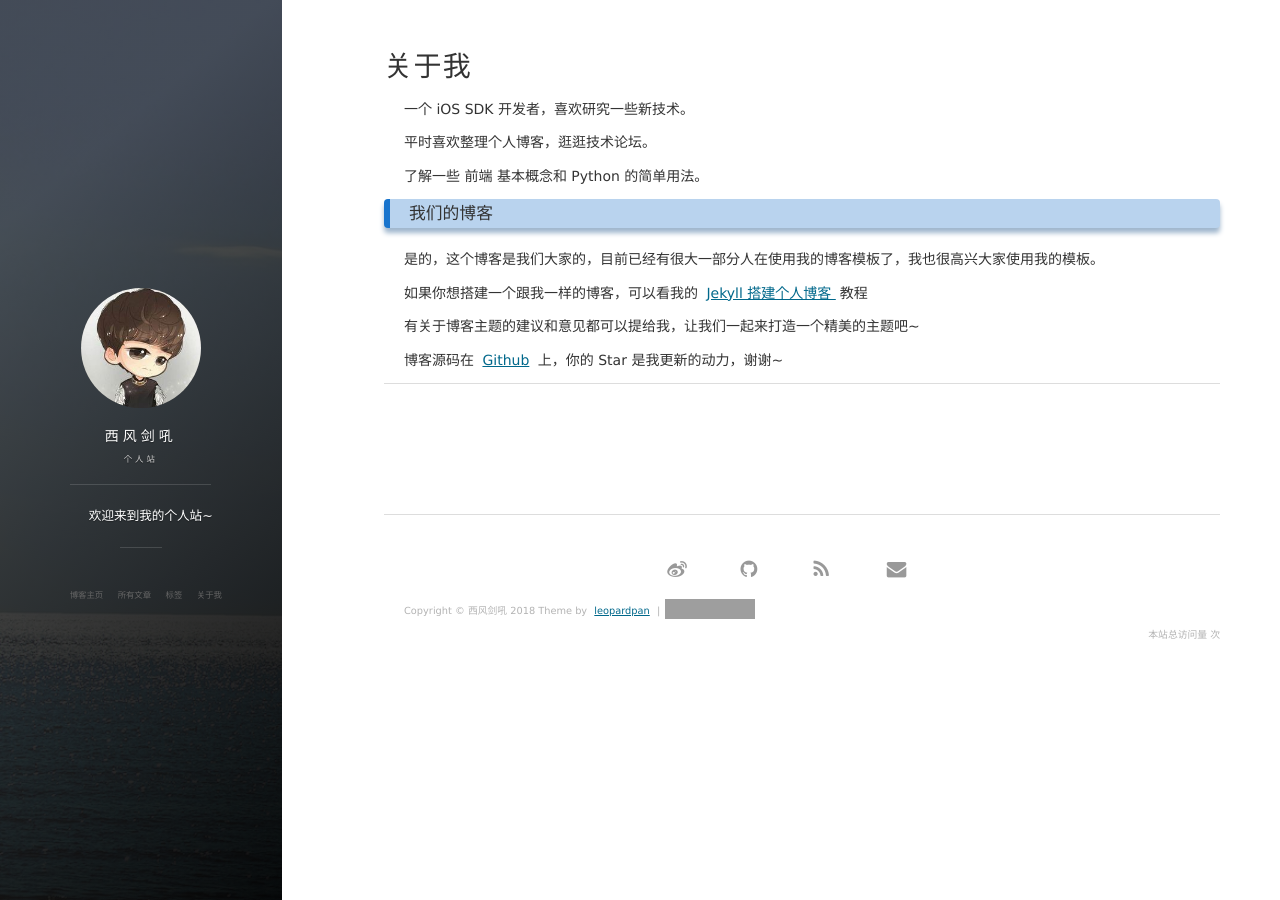
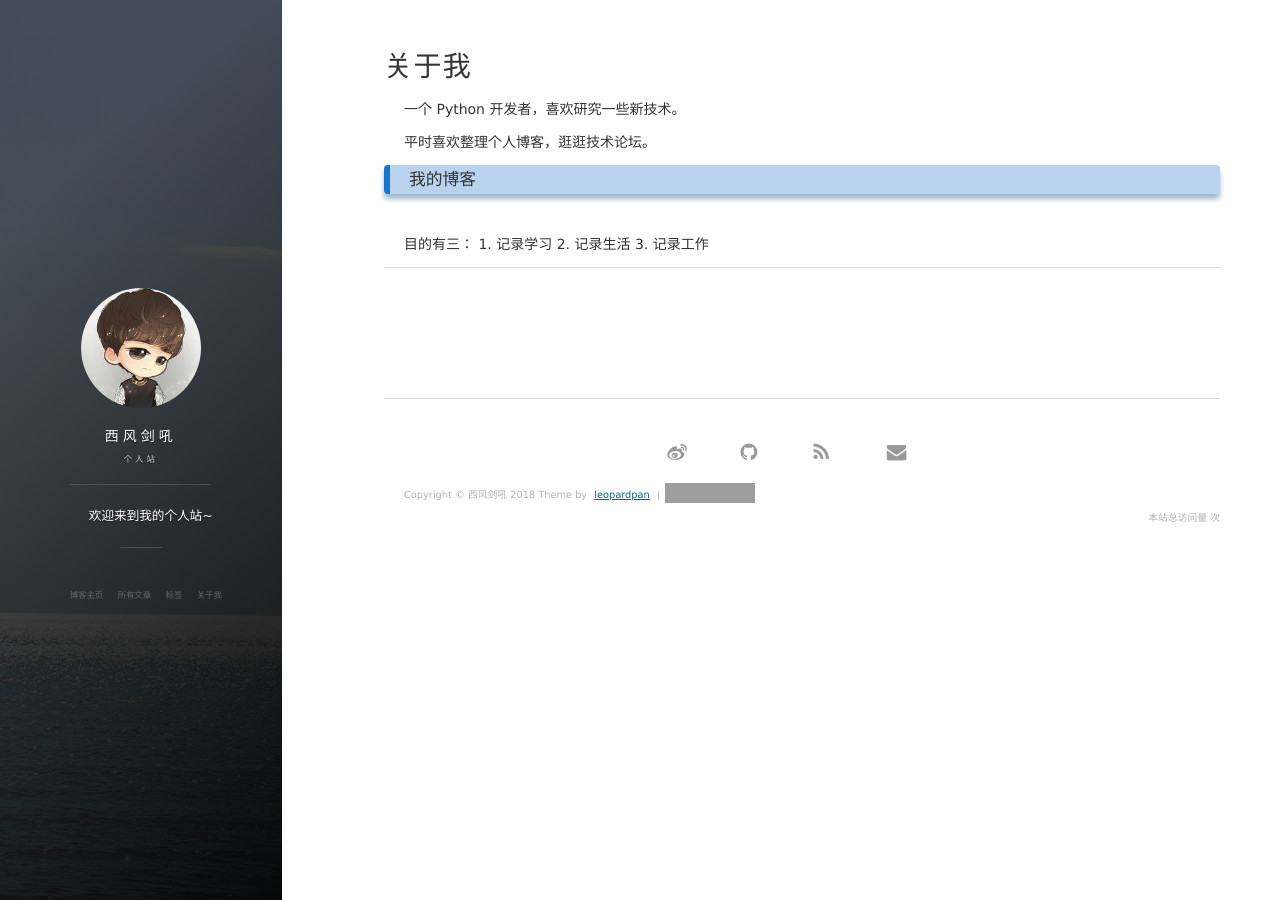
Before and after one commit to XFJH/XFJH.github.io, a Jekyll site: the page built from about.md, in a window 1280 px wide. Built offline with Jekyll 4.4.1, drawn with Linux system fonts in a browser that asks for light colours; nearby versions of some CDN libraries; comment, search, counter and statistics services are not loaded; grey boxes are pictures that could not be loaded.

Commit message:
Update about.md

```diff
--- a/about.md
+++ b/about.md
@@ -3,34 +3,18 @@
 title: 关于我
 ---
 
-一个 iOS SDK 开发者，喜欢研究一些新技术。
+一个 Python 开发者，喜欢研究一些新技术。
 <p>
 平时喜欢整理个人博客，逛逛技术论坛。
 <p>
-了解一些 前端 基本概念和 Python 的简单用法。
+
+<h3> 我的博客 </h3>
 
 <p>
-
-<h3> 我们的博客 </h3>
-
-<p>
-
-是的，这个博客是我们大家的，目前已经有很大一部分人在使用我的博客模板了，我也很高兴大家使用我的模板。
-
-<p>
-
-如果你想搭建一个跟我一样的博客，可以看我的
-<a href="/2016/10/jekyll_tutorials1/"> Jekyll 搭建个人博客 </a>
-教程
-
-<p>
-
-有关于博客主题的建议和意见都可以提给我，让我们一起来打造一个精美的主题吧~
-
-<p>
-
-博客源码在 <a target="_blank" href='https://github.com/leopardpan/leopardpan.github.io/'>Github</a> 上，你的 Star 是我更新的动力，谢谢~
-
+目的有三：
+  1. 记录学习
+  2. 记录生活
+  3. 记录工作
 <p>
 
 <p>
```
